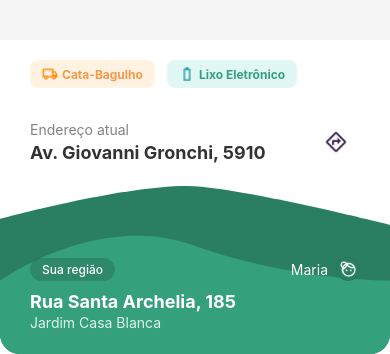
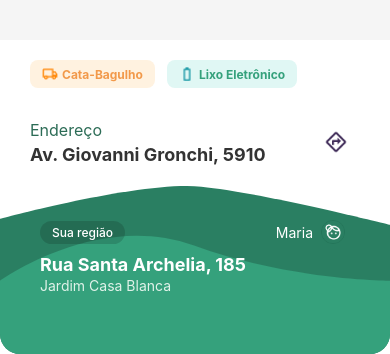
Before and after one commit to Senai-MarIA/MarIA.Mobile, a React Native app: screen / in a window 390 px wide. Shown: the part 490-844 px from the top of the page. Built offline with nearby package versions, Linux system fonts and the light colour scheme.

Commit message:
style: refine text alignment and spacing in the bottom panel

```diff
--- a/src/pages/NavigationMap/index.jsx
+++ b/src/pages/NavigationMap/index.jsx
@@ -5,9 +5,6 @@ import { Path } from 'react-native-svg';
 import * as NavigationBar from 'expo-navigation-bar';
 import { useEffect } from 'react';
 import { Platform } from 'react-native';
-
-
-
 import {
   ScreenContainer,
   PanelContainer,
@@ -52,9 +49,6 @@ export default function MapScreen() {
   return (
 
     <ScreenContainer behavior={Platform.OS === 'android' ? 'padding' : 'height'}>
-
-
-
       <WebView
         source={{
           html: `
@@ -96,7 +90,7 @@ export default function MapScreen() {
 
             <CurrentAddressContainer>
               <AddressTextWrapper>
-                <CurrentAddressLabel>Endereço atual</CurrentAddressLabel>
+                <CurrentAddressLabel>Endereço</CurrentAddressLabel>
                 <CurrentAddressValue>Av. Giovanni Gronchi, 5910</CurrentAddressValue>
               </AddressTextWrapper>
 
--- a/src/pages/NavigationMap/styles.js
+++ b/src/pages/NavigationMap/styles.js
@@ -83,8 +83,8 @@ export const AddressTextWrapper = styled.View`
 `;
 
 export const CurrentAddressLabel = styled.Text`
-  color: #828282;
-  font-size: 14px;
+  color: #2C6C56;
+  font-size: 16px;
 `;
 
 export const CurrentAddressValue = styled.Text`
@@ -147,10 +147,10 @@ export const LightGreenBottomSvg = styled(Svg).attrs({
 
 export const FooterContent = styled.View`
   position: absolute;
-  bottom: 0;
+  bottom: 60px;
+  margin-left: 10px;
   left: 0;
   right: 0;
-  height: 120px;
   z-index: 2;
   padding: 0 30px;
   justify-content: center;
@@ -178,6 +178,7 @@ export const RegionText = styled.Text`
 export const UserInfoRow = styled.View`
   flex-direction: row;
   align-items: center;
+  margin-right: 15px;
 `;
 
 export const UserName = styled.Text`
```
